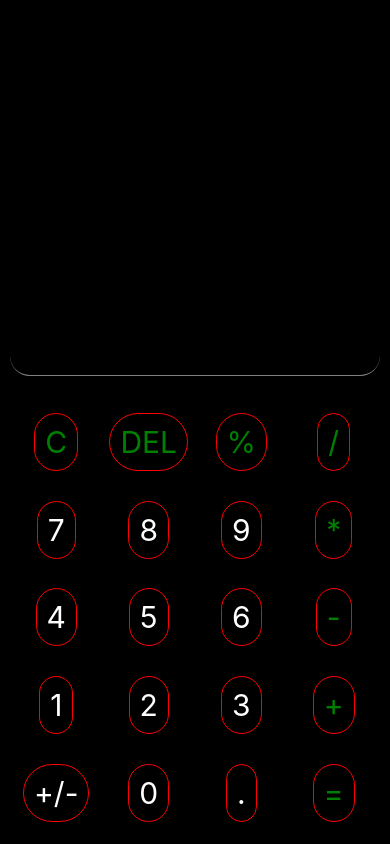
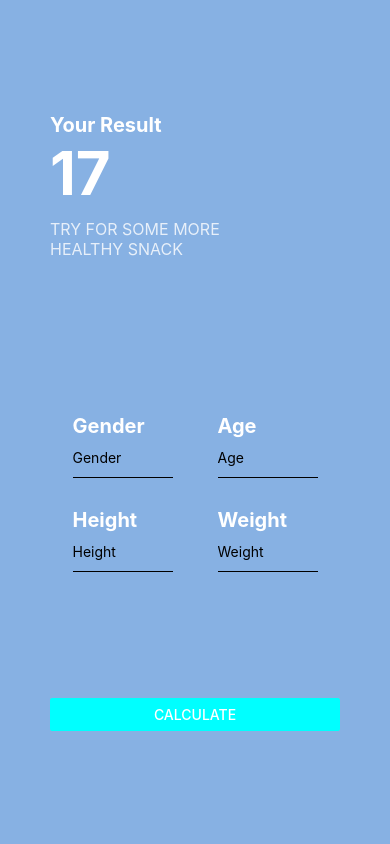
Before and after one commit to dbladva/Awesome, a React Native app: screen / in a window 390 px wide. Built offline with nearby package versions, Linux system fonts and the light colour scheme.

Commit message:
BMi Calculator ui
ui

```diff
--- a/App.js
+++ b/App.js
@@ -1,4 +1,4 @@
-import { View, Text } from 'react-native'
+import { View, Text, SafeAreaView } from 'react-native'
 import React from 'react'
 import Hello from './src/container/Hello'
 import MedicineData from './src/container/MedicineData'
@@ -9,11 +9,14 @@ import Props_Medi_Demo from './src/container/Props_Medi_Demo'
 import Rnclc from './src/container/Rnclc'
 import Rnfclc from './src/container/Rnfclc'
 import Calculator from './src/container/Calculator'
+import BMIcalculator from './src/container/BMIcalculator'
 
 export default function App() {
   return (
-    <View style={{flex: 1}}>
-      <Calculator />
+    <View style={{flex: 1,}
+    }>
+        <BMIcalculator />
       </View>
+
   )
 }
--- /dev/null
+++ b/src/container/BMIcalculator.js
@@ -0,0 +1,120 @@
+import { View, Text, StyleSheet, TextInput,Button } from 'react-native'
+import React from 'react'
+
+export default function BMIcalculator() {
+    return (
+
+        <View style={styles.container}>
+            <View style={styles.resultView}>
+                <Text style={styles.resultTitle}>Your Result</Text>
+                <Text style={styles.resultPercentage}>17</Text>
+                <Text style={styles.suggest}>Try For Some More Healthy Snack</Text>
+            </View>
+
+            <View >
+                <View style={styles.hWView}>
+                    <View>
+                        <Text style={styles.genderTitle}>Gender</Text>
+                        <TextInput
+                            style={styles.input}
+                            placeholder='Gender'
+
+                        />
+                    </View>
+                    <View>
+                        <Text style={styles.genderTitle}>Age</Text>
+                        <TextInput
+                            style={styles.input}
+                            placeholder='Age'
+                        />
+                    </View>
+                </View>
+                <View style={styles.hWView}>
+                    <View>
+                        <Text style={styles.genderTitle}>Height</Text>
+                        <TextInput
+                            style={styles.input}
+                            placeholder='Height'
+
+                        />
+                    </View>
+                    <View>
+                        <Text style={styles.genderTitle}>Weight</Text>
+                        <TextInput
+                            style={styles.input}
+                            placeholder='Weight'
+                        />
+                    </View>
+                </View>
+            </View>
+
+            <View style={styles.calculatView}>
+                <Button
+                    title="Calculate"
+                    color="#00FFFF"
+
+                />
+            </View>
+        </View>
+    )
+}
+const styles = StyleSheet.create({
+    container: {
+        flex: 1,
+        backgroundColor: 'rgba(135,177,227,255)',
+        justifyContent: 'space-around',
+        padding: 50,
+
+    },
+    resultView: {
+    },
+    hWView: {
+        flexDirection: 'row',
+        alignItems: 'center',
+        justifyContent: 'space-around',
+        marginTop: 30,
+    },
+    calculatView: {
+
+    },
+    resultTitle: {
+        color: 'white',
+        fontSize: 20,
+        fontWeight: 'bold',
+    },
+    resultPercentage: {
+        fontSize: 60,
+        color: 'white',
+        fontWeight: 'bold',
+    },
+    suggest: {
+        textTransform: 'uppercase',
+        color: 'white',
+        width: '70%',
+        fontSize: 16,
+        opacity: 0.8,
+        marginTop: 10,
+    },
+    genderView: {
+        Width: '25%',
+        justifyContent: 'space-between',
+    },
+    genderValue: {
+        color: 'white',
+    },
+    genderTitle: {
+        color: 'white',
+        fontWeight: 'bold',
+        fontSize: 20,
+    },
+    input: {
+        height: 40,
+        width: 100,
+        borderBottomWidth: 1,
+        borderColor: 'black',
+    },
+
+
+
+
+})
```
